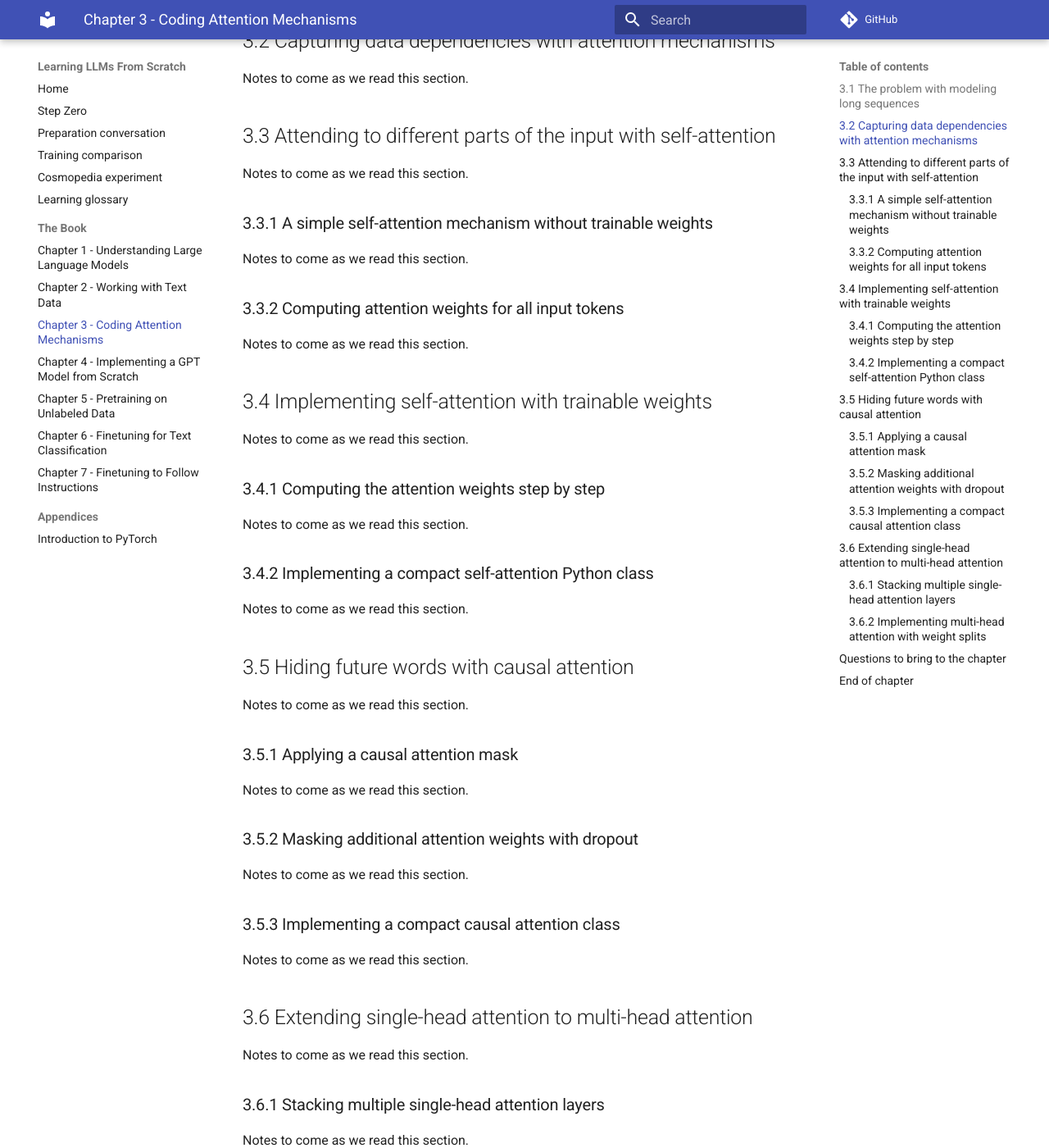
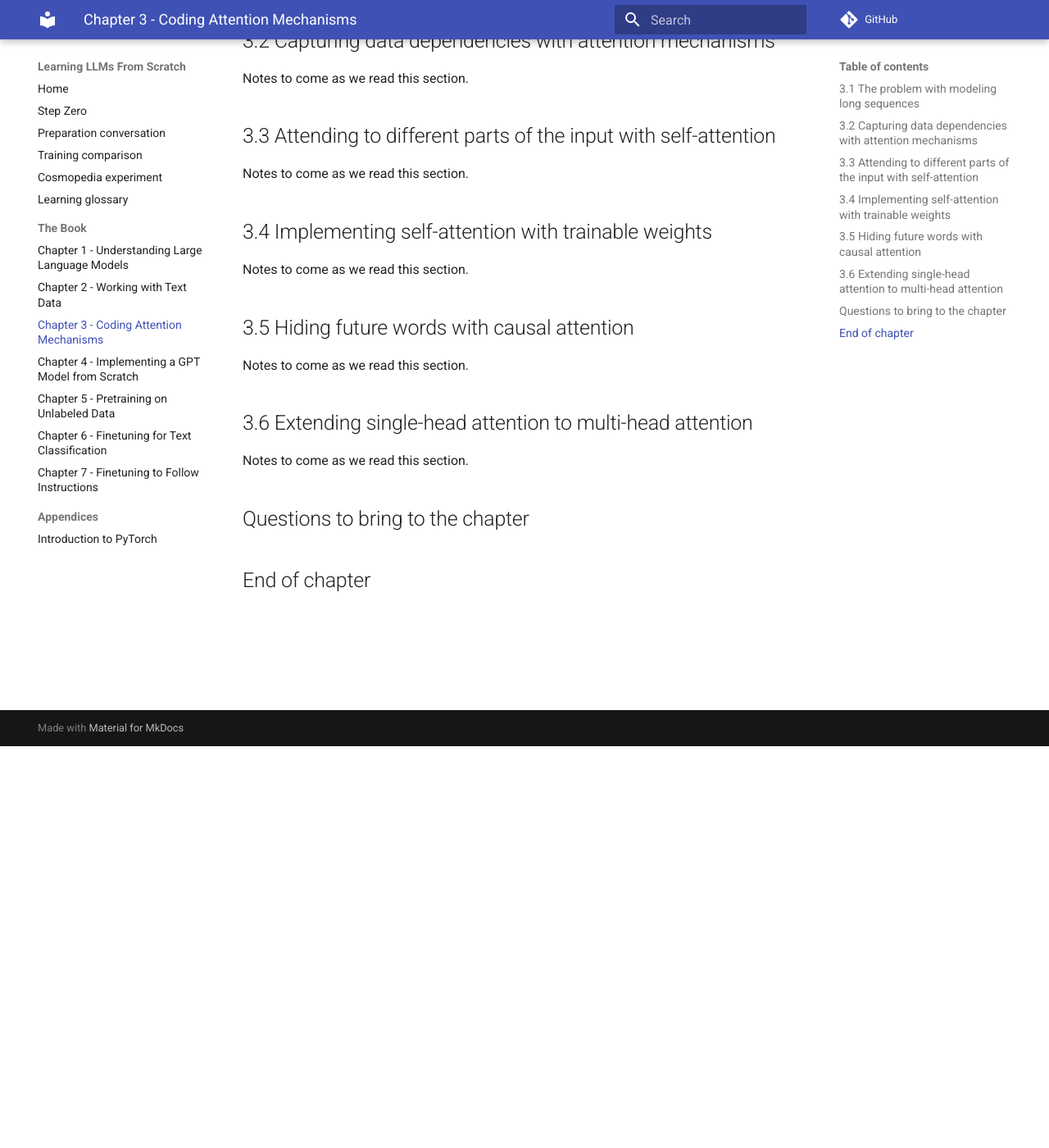
Before and after one commit to kantarcise/learning-llms, an MkDocs documentation site: the page built from docs/chapters/03-coding-attention-mechanisms.md, in a window 1280 px wide and 1400 px high, scrolled down 490 px. Shown: the whole window at 82% size. Built offline with MkDocs 1.6.1 and Material for MkDocs 9.7.7, drawn with Linux system fonts in a browser that asks for light colours; comment, search, counter and statistics services are not loaded; some of the changed text lies outside the part shown.

Commit message:
Keep chapter outlines at main section level

```diff
--- a/docs/chapters/03-coding-attention-mechanisms.md
+++ b/docs/chapters/03-coding-attention-mechanisms.md
@@ -18,23 +18,7 @@ Notes to come as we read this section.
 
 Notes to come as we read this section.
 
-### 3.3.1 A simple self-attention mechanism without trainable weights
-
-Notes to come as we read this section.
-
-### 3.3.2 Computing attention weights for all input tokens
-
-Notes to come as we read this section.
-
 ## 3.4 Implementing self-attention with trainable weights
-
-Notes to come as we read this section.
-
-### 3.4.1 Computing the attention weights step by step
-
-Notes to come as we read this section.
-
-### 3.4.2 Implementing a compact self-attention Python class
 
 Notes to come as we read this section.
 
@@ -42,27 +26,7 @@ Notes to come as we read this section.
 
 Notes to come as we read this section.
 
-### 3.5.1 Applying a causal attention mask
-
-Notes to come as we read this section.
-
-### 3.5.2 Masking additional attention weights with dropout
-
-Notes to come as we read this section.
-
-### 3.5.3 Implementing a compact causal attention class
-
-Notes to come as we read this section.
-
 ## 3.6 Extending single-head attention to multi-head attention
-
-Notes to come as we read this section.
-
-### 3.6.1 Stacking multiple single-head attention layers
-
-Notes to come as we read this section.
-
-### 3.6.2 Implementing multi-head attention with weight splits
 
 Notes to come as we read this section.
 
```
Also changed, not shown: docs/chapters/05-pretraining-on-unlabeled-data.md (+0 -24 lines), docs/chapters/07-finetuning-to-follow-instructions.md (+0 -12 lines).
